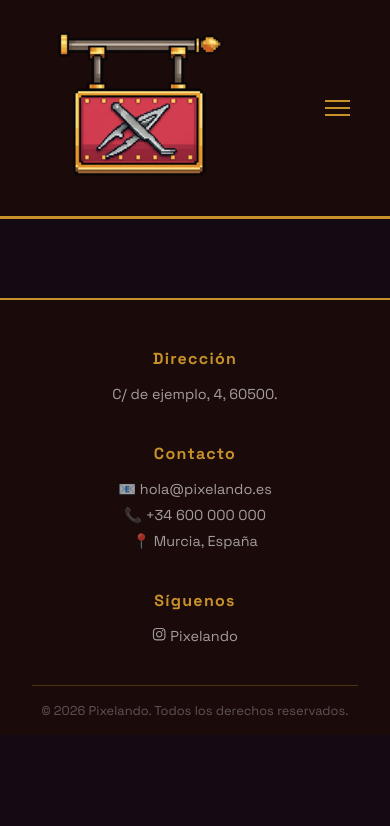
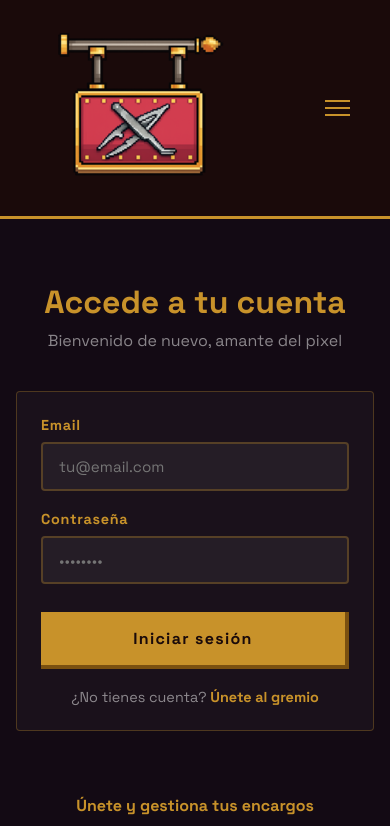
Before and after one commit to SilvityCode/Pixelando, a React (Vite) app: page /acceder in a window 390 px wide. Shown: the top 826 px of the page. Built offline with nearby package versions, Linux system fonts and the light colour scheme.

Commit message:
Mejorar visualmente el boton "realizar pedido" de la pagina Encargos Crear pagina de Acceder con formulario de login y de registro

```diff
--- a/src/App.jsx
+++ b/src/App.jsx
@@ -5,6 +5,7 @@ import Home from "./pages/home"
 import Footer from "./components/footer"
 import Galeria from "./pages/galeria"
 import Encargos from "./pages/encargos"
+import Acceder from "./pages/acceder"
 
 function App() {
   const location = useLocation()
@@ -17,6 +18,7 @@ function App() {
           <Route path="/" element={<Home />} />
           <Route path="/galeria" element={<Galeria />} />
           <Route path="/encargos" element={<Encargos />} />
+          <Route path="/acceder" element={<Acceder />} />
         </Routes>
       </AnimatePresence>
       <Footer />
--- a/src/components/navbar.jsx
+++ b/src/components/navbar.jsx
@@ -23,7 +23,7 @@ function Navbar() {
         <li><Link to="/">Inicio</Link></li>
         <li><Link to="/galeria">Galería</Link></li>
         <li><Link to="/encargos">Encargos</Link></li>
-        <li>Contacto</li>
+        <li><Link to="/acceder">Acceder</Link></li>
       </ul>
 
       <div className="hamburguesa" onClick={() => setMenuAbierto(!menuAbierto)}>
--- a/src/index.css
+++ b/src/index.css
@@ -2,4 +2,5 @@ body {
   background-color: #130a14;
   margin: 0;
   padding-top: 250px;
+  overflow-x: hidden;
 }
--- /dev/null
+++ b/src/pages/acceder.css
@@ -0,0 +1,162 @@
+.acceder-page {
+  max-width: 1000px;
+  margin: 0 auto;
+  padding: 3rem 2rem;
+  display: flex;
+  flex-direction: column;
+  align-items: center;
+}
+
+.acceder-titulo {
+  font-family: 'Space Grotesk', sans-serif;
+  font-size: 2rem;
+  font-weight: 700;
+  color: #c8922a;
+  text-align: center;
+  margin: 0 0 0.5rem;
+}
+
+.acceder-subtitulo {
+  font-family: 'Space Grotesk', sans-serif;
+  font-size: 1rem;
+  color: rgba(255, 255, 255, 0.5);
+  text-align: center;
+  margin: 0 0 2.5rem;
+}
+
+.acceder-contenido {
+  display: flex;
+  flex-direction: column;
+  gap: 3rem;
+  align-items: center;
+  width: 100%;
+}
+
+.acceder-form-container {
+  width: 100%;
+  max-width: 500px;
+  background: rgba(255, 255, 255, 0.03);
+  border: 1px solid rgba(200, 146, 42, 0.3);
+  border-radius: 4px;
+  padding: 2rem;
+}
+
+.tablon-container {
+  display: flex;
+  flex-direction: column;
+  align-items: center;
+}
+
+.tablon-img {
+  width: 100%;
+  max-width: 450px;
+  height: auto;
+}
+
+.tablon-texto {
+  text-align: center;
+  margin-top: 1rem;
+}
+
+.tablon-texto h2 {
+  font-family: 'Space Grotesk', sans-serif;
+  font-size: 1rem;
+  font-weight: 700;
+  color: #c8922a;
+  margin: 0 0 0.5rem;
+}
+
+.tablon-texto p {
+  font-family: 'Space Grotesk', sans-serif;
+  font-size: 0.85rem;
+  color: rgba(255, 255, 255, 0.6);
+  margin: 0;
+  line-height: 1.5;
+}
+
+.acceder-form {
+  display: flex;
+  flex-direction: column;
+  gap: 1.2rem;
+}
+
+.acceder-btn {
+  background: #c8922a;
+  color: #1a0a0a;
+  border: none;
+  border-bottom: 4px solid #7a5010;
+  border-right: 4px solid #7a5010;
+  padding: 1rem 2.5rem;
+  font-family: 'Space Grotesk', sans-serif;
+  font-size: 1rem;
+  font-weight: 700;
+  letter-spacing: 0.08em;
+  cursor: pointer;
+  transition: transform 0.1s, border 0.1s;
+  margin-top: 0.5rem;
+}
+
+.acceder-btn:hover {
+  background: #f0c060;
+}
+
+.acceder-btn:active {
+  border-bottom: 1px solid #7a5010;
+  border-right: 1px solid #7a5010;
+  transform: translate(3px, 3px);
+}
+
+.acceder-switch {
+  font-family: 'Space Grotesk', sans-serif;
+  font-size: 0.9rem;
+  color: rgba(255, 255, 255, 0.5);
+  text-align: center;
+  margin: 0;
+}
+
+.acceder-switch span {
+  color: #c8922a;
+  cursor: pointer;
+  font-weight: 600;
+}
+
+.acceder-switch span:hover {
+  color: #f0c060;
+}
+
+
+/*responsive*/
+
+@media (max-width: 768px) {
+  .acceder-contenido {
+    flex-direction: column;
+    align-items: center;
+    width: 100%;
+  }
+
+  .tablon-img {
+    max-width: 300px;
+  }
+
+  .acceder-form-container {
+    width: 100%;
+    box-sizing: border-box;
+    padding: 1.5rem;
+  }
+
+  .acceder-page {
+    padding: 2rem 1rem;
+    width: 100%;
+    box-sizing: border-box;
+  }
+
+  .acceder-titulo {
+    text-align: center;
+    width: 100%;
+  }
+
+  .acceder-subtitulo {
+    text-align: center;
+    width: 100%;
+  }
+}
--- /dev/null
+++ b/src/pages/acceder.jsx
@@ -0,0 +1,69 @@
+import './acceder.css'
+import { useState } from 'react'
+import tablon from '../assets/tablon.png'
+
+function Acceder() {
+  const [esLogin, setEsLogin] = useState(true)
+
+  return (
+    <div className="acceder-page">
+      <h1 className="acceder-titulo">{esLogin ? 'Accede a tu cuenta' : 'Únete al Gremio'}</h1>
+      <p className="acceder-subtitulo">{esLogin ? 'Bienvenido de nuevo, amante del pixel' : 'Crea tu cuenta y empieza a crear arte pixelado'}</p>
+
+      <div className="acceder-contenido">
+        <div className="acceder-form-container">
+          {esLogin ? (
+            <form className="acceder-form">
+              <div className="form-group">
+                <label>Email</label>
+                <input type="email" placeholder="tu@email.com" />
+              </div>
+              <div className="form-group">
+                <label>Contraseña</label>
+                <input type="password" placeholder="••••••••" />
+              </div>
+              <button type="submit" className="acceder-btn">Iniciar sesión</button>
+              <p className="acceder-switch">
+                ¿No tienes cuenta?{' '}
+                <span onClick={() => setEsLogin(false)}>Únete al gremio</span>
+              </p>
+            </form>
+          ) : (
+            <form className="acceder-form">
+              <div className="form-group">
+                <label>Nombre</label>
+                <input type="text" placeholder="Tu nombre" />
+              </div>
+              <div className="form-group">
+                <label>Email</label>
+                <input type="email" placeholder="tu@email.com" />
+              </div>
+              <div className="form-group">
+                <label>Contraseña</label>
+                <input type="password" placeholder="••••••••" />
+              </div>
+              <div className="form-group">
+                <label>Confirmar contraseña</label>
+                <input type="password" placeholder="••••••••" />
+              </div>
+              <button type="submit" className="acceder-btn">Crear cuenta</button>
+              <p className="acceder-switch">
+                ¿Ya tienes cuenta?{' '}
+                <span onClick={() => setEsLogin(true)}>Iniciar sesión</span>
+              </p>
+            </form>
+          )}
+        </div>
+
+        <div className="tablon-container">
+          <div className="tablon-texto">
+            <h2>Únete y gestiona tus encargos</h2>
+          </div>
+          <img src={tablon} alt="Tablón del Gremio" className="tablon-img" />
+        </div>
+      </div>
+    </div>
+  )
+}
+
+export default Acceder
--- a/src/pages/encargos.css
+++ b/src/pages/encargos.css
@@ -138,11 +138,14 @@
 .rareza-opcion.raro { border-color: #0070dd; background: rgba(0,112,221,0.05); }
 .rareza-opcion.epico { border-color: #a335ee; background: rgba(163,53,238,0.05); }
 .rareza-opcion.legendario { border-color: #c8922a; background: rgba(200,146,42,0.05); }
+.rareza-opcion.mitico { border-color: #ff00ff; background: rgba(255,0,255,0.05); }
 
 .rareza-opcion.seleccionada.comun { background: rgba(150,150,150,0.2); border-width: 3px; box-shadow: 0 0 15px rgba(150,150,150,0.6), inset 0 0 8px rgba(150,150,150,0.1); }
 .rareza-opcion.seleccionada.raro { background: rgba(0,112,221,0.2); border-width: 3px; box-shadow: 0 0 15px rgba(0,112,221,0.6), inset 0 0 8px rgba(0,112,221,0.1); }
 .rareza-opcion.seleccionada.epico { background: rgba(163,53,238,0.2); border-width: 3px; box-shadow: 0 0 15px rgba(163,53,238,0.6), inset 0 0 8px rgba(163,53,238,0.1); }
 .rareza-opcion.seleccionada.legendario { background: rgba(200,146,42,0.2); border-width: 3px; box-shadow: 0 0 15px rgba(200,146,42,0.6), inset 0 0 8px rgba(200,146,42,0.1); }
+.rareza-opcion.seleccionada.mitico { border-image: linear-gradient(90deg, rgba(255, 0, 255, 0.9), rgba(0, 255, 255, 0.9), rgba(0, 255, 150, 0.9), rgba(255, 255, 0, 0.9)) 1; box-shadow: 0 0 15px rgba(255,0,255,0.6), inset 0 0 8px rgba(255,0,255,0.1); }
+
 
 .rareza-opcion-nombre {
   font-family: 'Space Grotesk', sans-serif;
@@ -154,6 +157,7 @@
 .raro .rareza-opcion-nombre { color: #0070dd; }
 .epico .rareza-opcion-nombre { color: #a335ee; }
 .legendario .rareza-opcion-nombre { color: #c8922a; }
+.mitico .rareza-opcion-nombre { color: #ff00ff; }
 
 .rareza-opcion-precio {
   font-family: 'Space Grotesk', sans-serif;
@@ -196,3 +200,26 @@
     grid-template-columns: 1fr;
   }
 }
+
+
+/*Estilos para el botón de pergamino*/
+
+.pergamino-btn-img {
+  background: transparent;
+  border: none;
+  cursor: pointer;
+  display: flex;
+  flex-direction: column;
+  align-items: center;
+  gap: 0.5rem;
+  transition: transform 0.2s;
+}
+
+.pergamino-btn-img:hover {
+  transform: scale(1.05);
+}
+
+.pergamino-img {
+  width: 350px;
+  height: auto;
+}
--- a/src/pages/encargos.jsx
+++ b/src/pages/encargos.jsx
@@ -1,6 +1,8 @@
 import './encargos.css'
 import { useSearchParams } from 'react-router-dom'
 import { useState } from 'react'
+import pergamino from '../assets/pergamino.png'
+
 
 const rarezas = [
   {
@@ -30,6 +32,14 @@ const rarezas = [
     precio: 'desde 20€',
     tamaño: 'Encargo personalizado',
     descripcion: 'Tu diseño a medida, consultamos precio según complejidad'
+  },
+  {
+    id: 'mitico',
+    nombre: 'Mítico',
+    tamaño: 'Pack personalizado',
+    precio: 'desde 30€',
+    color: 'mitico',
+    descripcion: 'Ideal para sets, colecciones o regalos.'
   }
 ]
 
@@ -95,7 +105,9 @@ function Encargos() {
           <input type="file" accept="image/*" className="file-input" />
         </div>
 
-        <button type="submit" className="encargos-btn">Enviar encargo</button>
+        <button type="submit" className="pergamino-btn-img">
+          <img src={pergamino} alt="Realizar pedido" className="pergamino-img" />
+        </button>
       </form>
     </div>
   )
--- a/src/pages/galeria.css
+++ b/src/pages/galeria.css
@@ -61,6 +61,36 @@
   border-color: #c8922a;
 }
 
+.mitico {
+  background: linear-gradient(
+  135deg,
+  rgba(255, 0, 255, 0.9),
+  rgba(0, 255, 255, 0.9),
+  rgba(0, 255, 150, 0.9),
+  rgba(255, 255, 0, 0.9)
+);
+
+backdrop-filter: blur(10px);
+-webkit-backdrop-filter: blur(10px);
+
+border: 1px solid rgba(255, 255, 255, 0.3);
+}
+
+.mitico .rareza-nombre {
+  color: #ff00ff;
+  font-family: 'Space Grotesk', sans-serif;
+  font-size: 1.3rem;
+  font-weight: 700;
+  margin: 0 0 0.5rem;
+}
+.mitico .rareza-tamaño,
+.mitico .rareza-descripcion,
+.mitico .rareza-precio {
+  color: #0a0a0a;
+  font-family: 'Space Grotesk', sans-serif;
+}
+
+
 .rareza-nombre {
   font-family: 'Space Grotesk', sans-serif;
   font-size: 1.3rem;
@@ -112,11 +142,18 @@
 .raro .rareza-btn { border: 2px solid #0070dd; color: #0070dd; }
 .epico .rareza-btn { border: 2px solid #a335ee; color: #a335ee; }
 .legendario .rareza-btn { border: 2px solid #c8922a; color: #c8922a; }
+.mitico .rareza-btn { border: 2px solid #ff00ff; color: #0a0a0a; }
 
 .rareza-btn:hover {
   background: rgba(255,255,255,0.1);
   transform: translateY(-2px);
 }
+
+.mitico .rareza-btn:hover {
+  background: rgba(234, 182, 240, 0.7);
+  transform: translateY(-2px);
+}
+
 
 .galeria-ejemplos-titulo {
   font-family: 'Space Grotesk', sans-serif;
--- a/src/pages/galeria.jsx
+++ b/src/pages/galeria.jsx
@@ -34,6 +34,14 @@ const rarezas = [
     precio: 'desde 20€',
     color: 'legendario',
     descripcion: 'Tu diseño, hecho a medida'
+  },
+  {
+    id: 5,
+    nombre: 'Mítico',
+    tamaño: 'Pack personalizado',
+    precio: 'desde 30€',
+    color: 'mitico',
+    descripcion: 'Ideal para sets, colecciones o regalos.'
   }
 ]
 
```
Also changed, not shown: src/assets/pergamino.png (added), src/assets/tablon.png (added).
